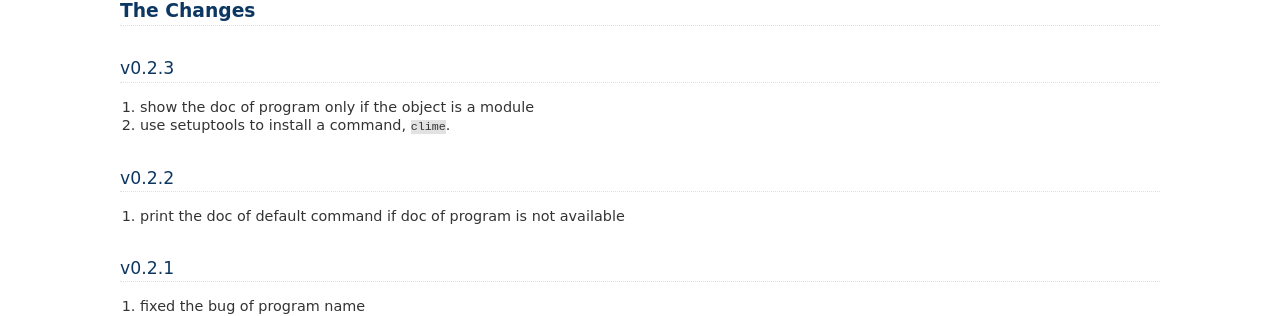
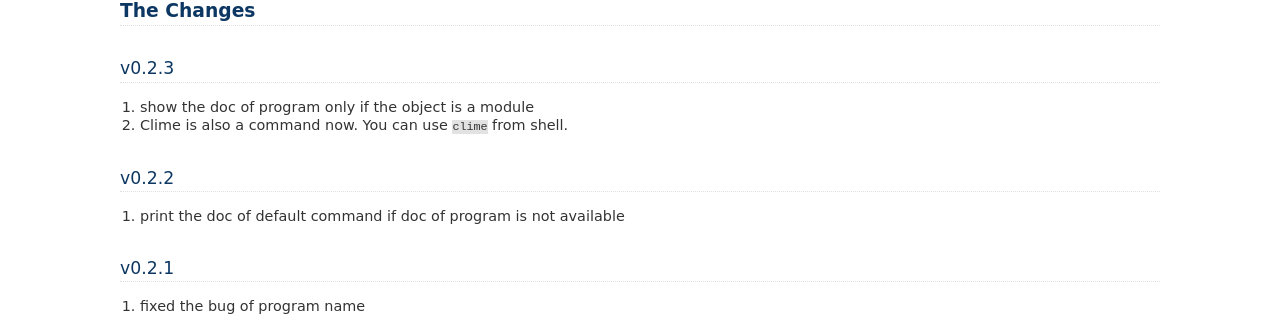
Before and after one commit to moskytw/clime, a Sphinx documentation site: the page built from docs/changes.rst, in a window 1280 px wide. Shown: the part 137-453 px from the top of the page. Built offline with Sphinx 7.4.7, drawn with Linux system fonts in a browser that asks for light colours.

Commit message:
reworded

```diff
--- a/docs/changes.rst
+++ b/docs/changes.rst
@@ -6,7 +6,7 @@
 ------
 
 1. show the doc of program only if the object is a module
-2. use setuptools to install a command, ``clime``.
+2. Clime is also a command now. You can use ``clime`` from shell.
 
 v0.2.2
 ------
```
